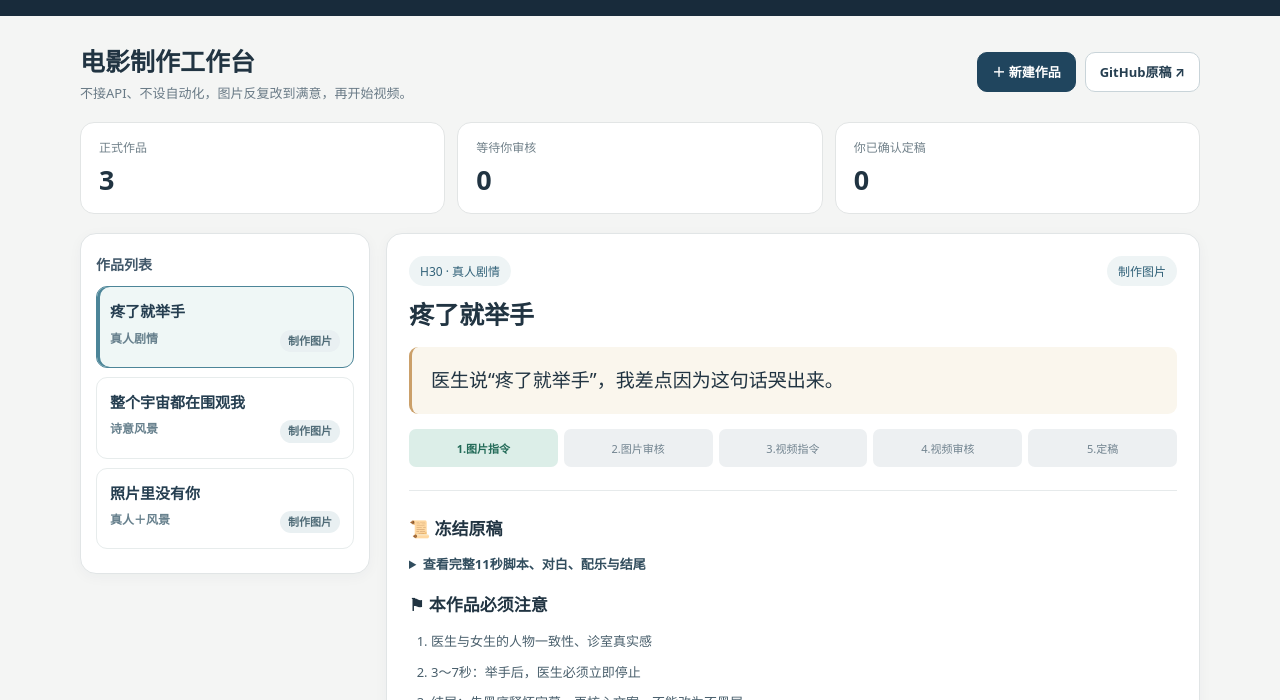
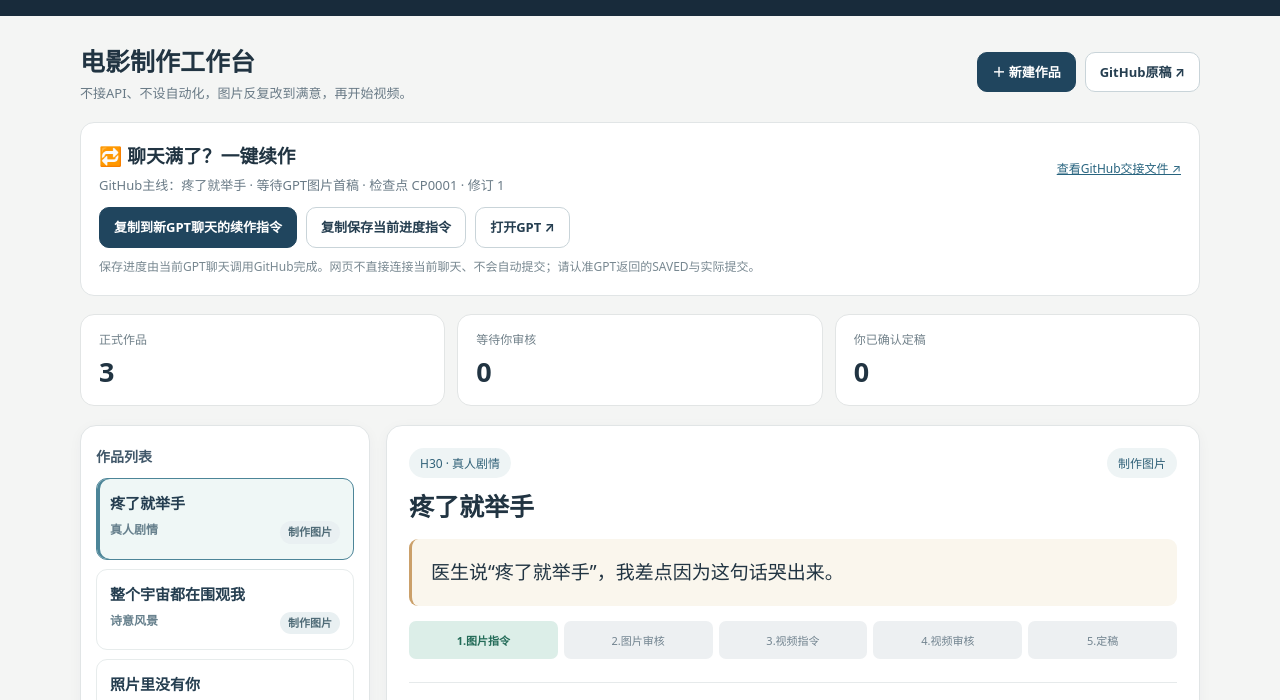
Before and after one commit to 1464356758/douyin-XT, a plain HTML site: page index.html in a window 1280 px wide. Shown: the part 86-786 px from the top of the page. Drawn offline with Linux system fonts and the light colour scheme.

Commit message:
feat: checkpoint-first chat instructions and dashboard resume controls

```diff
--- a/index.html
+++ b/index.html
@@ -73,7 +73,12 @@ footer{text-align:center;font-size:12px;color:#86949b;padding:25px 5px}
 <header><div class="brand"><div class="brandmark">🎞</div><div><h1>神级评论电影工厂</h1><p>纯GPT聊天创作 · 你亲自审核 · 11秒电影</p></div></div><a class="headerlink" href="https://chatgpt.com/" target="_blank" rel="noopener">打开 ChatGPT ↗</a></header>
 <main>
  <div class="titlebar"><div><h2>电影制作工作台</h2><div class="hint">不接API、不设自动化，图片反复改到满意，再开始视频。</div></div><div class="buttons"><button id="new-open" class="mainbtn">＋ 新建作品</button><a href="https://github.com/1464356758/douyin-XT" target="_blank" rel="noopener" class="buttonlink">GitHub原稿 ↗</a></div></div>
- <section id="new-project" class="formbox hidden">
+ <section class="formbox" id="handoff-card">
+ <div class="topline"><div><h3 style="margin:0 0 7px">🔁 聊天满了？一键续作</h3><div id="handoff-summary" class="hint">正在读取 GitHub 正式检查点…</div></div><a class="mini-link" href="https://github.com/1464356758/douyin-XT/blob/main/继续任务.md" target="_blank" rel="noopener">查看GitHub交接文件 ↗</a></div>
+ <div class="buttons" style="margin-top:13px"><button id="copy-resume" class="mainbtn">复制到新GPT聊天的续作指令</button><button id="copy-save">复制保存当前进度指令</button><a class="buttonlink" href="https://chatgpt.com/" target="_blank" rel="noopener">打开GPT ↗</a></div>
+ <p class="small" style="margin:8px 0 0">保存进度由当前GPT聊天调用GitHub完成。网页不直接连接当前聊天、不会自动提交；请认准GPT返回的SAVED与实际提交。</p>
+</section>
+<section id="new-project" class="formbox hidden">
  <h3>新增作品（仅保存在你的当前浏览器）</h3><div class="formgrid"><label>作品名<input id="new-title" maxlength="100" placeholder="作品标题"></label><label>类型<select id="new-kind"><option>真人剧情</option><option>诗意风景</option><option selected>真人＋风景</option></select></label></div>
  <label>核心文案<textarea id="new-quote" maxlength="600" placeholder="最终要出现在视频里的那句文案"></textarea></label>
  <label>冻结原稿<textarea id="new-original" maxlength="10000" placeholder="包括0～3秒、3～7秒、7～11秒分镜、对白、音乐、结尾……"></textarea></label>
@@ -171,6 +176,21 @@ document.getElementById("details").addEventListener("click",async e=>{
  else if(a==="archive")await copyPrompt("归档");
  else stageMove(a);
 });
+const HANDOFF_RESUME="读取 douyin-XT/继续任务.md，恢复GitHub最新状态并继续当前任务。";
+const HANDOFF_SAVE="保存当前 douyin-XT 任务进度到GitHub。请读取 CURRENT.json 与 docs/断点续作协议.md，把当前完整提示词、我的最新返修意见、阶段、批准状态、版本与下一步写成正式检查点，回读验证后再告诉我SAVED或NOT_SAVED。";
+document.getElementById("copy-resume").addEventListener("click",()=>copyText(HANDOFF_RESUME));
+document.getElementById("copy-save").addEventListener("click",()=>copyText(HANDOFF_SAVE));
+async function fetchCheckpoint(){
+ const label=document.getElementById("handoff-summary");
+ try{
+  const r=await fetch("./CURRENT.json?rev="+Date.now(),{cache:"no-store"});
+  if(!r.ok)throw Error("GitHub检查点无法读取");
+  const s=await r.json();
+  const phase={IMAGE_FIRST:"等待GPT图片首稿",IMAGE_REVIEW:"等待你审图片",VIDEO_FIRST:"等待GPT视频指令",VIDEO_REVIEW:"等待你审成片",DONE:"已经由你确认定稿"};
+  label.textContent="GitHub主线："+(s.active_project_title||s.active_project_id)+" · "+(phase[s.phase]||s.phase)+" · 检查点 "+s.latest_checkpoint+" · 修订 "+s.checkpoint_revision;
+ }catch(e){label.textContent="暂时无法读取GitHub当前检查点，仍可打开交接文件查看。"}
+}
+fetchCheckpoint();
 document.getElementById("new-open").addEventListener("click",()=>document.getElementById("new-project").classList.remove("hidden"));
 document.getElementById("new-cancel").addEventListener("click",()=>document.getElementById("new-project").classList.add("hidden"));
 document.getElementById("new-save").addEventListener("click",()=>{
```
Also changed, not shown: 2 other files.
